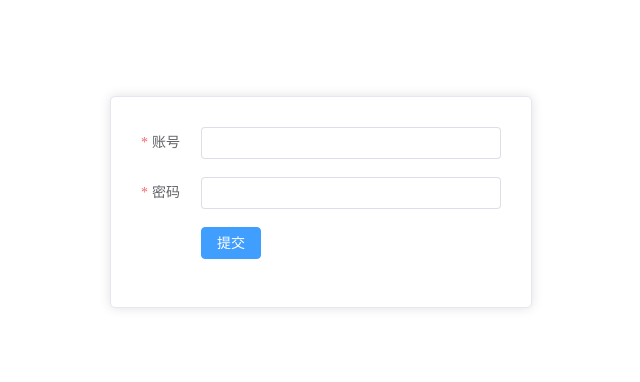
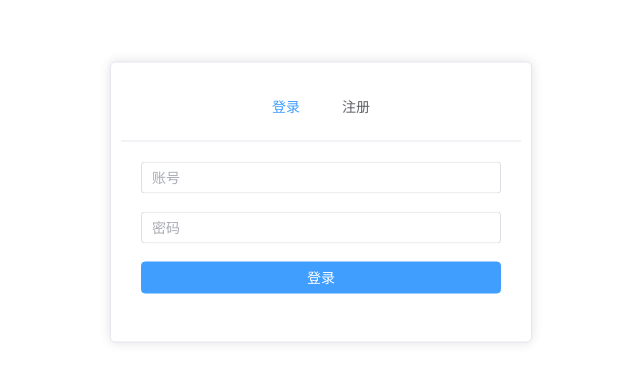
Before and after one commit to CoverGentle/vite-management, a Vue app: page /#/login in a window 1280 px wide. Shown: the part 198-580 px from the top of the page, without its empty margins (319-959 px from the left). Built offline with nearby package versions, Linux system fonts and the light colour scheme.

Commit message:
注册+鉴权数据获取

```diff
--- a/components.d.ts
+++ b/components.d.ts
@@ -25,11 +25,15 @@ declare module '@vue/runtime-core' {
     ElMenu: typeof import('element-plus/es')['ElMenu']
     ElMenuItem: typeof import('element-plus/es')['ElMenuItem']
     ElMenuItemGroup: typeof import('element-plus/es')['ElMenuItemGroup']
+    ElRadioButton: typeof import('element-plus/es')['ElRadioButton']
+    ElRadioGroup: typeof import('element-plus/es')['ElRadioGroup']
     ElRow: typeof import('element-plus/es')['ElRow']
     ElSubmenu: typeof import('element-plus/es')['ElSubmenu']
     ElSubMenu: typeof import('element-plus/es')['ElSubMenu']
     ElTable: typeof import('element-plus/es')['ElTable']
     ElTableColumn: typeof import('element-plus/es')['ElTableColumn']
+    ElTabPane: typeof import('element-plus/es')['ElTabPane']
+    ElTabs: typeof import('element-plus/es')['ElTabs']
     RouterLink: typeof import('vue-router')['RouterLink']
     RouterView: typeof import('vue-router')['RouterView']
   }
--- a/src/untils/api/index.ts
+++ b/src/untils/api/index.ts
@@ -19,12 +19,13 @@ export const getUserList = ()=>{
         }
       )
 }
-// {
-//   return request(
-//     {
-//       url: '/jwtLogin',
-//       method: 'post',
-//       data
-//     }
-//   )
-// }
+// 注册
+export const registerUser = (data:{username:string,password:string})=>{
+  return request(
+    {
+      url: '/user/register',
+      method: 'post',
+      data
+    }
+    )
+}
--- a/src/view/homeFrame/aside/aside.vue
+++ b/src/view/homeFrame/aside/aside.vue
@@ -1,6 +1,6 @@
 <template>
   <div class="aside-contianer">
-    <el-menu default-active="/firstView" router class="el-menu-vertical-demo" @open="handleOpen" @close="handleClose">
+    <el-menu  default-active="/firstView" router class="el-menu-vertical-demo" @open="handleOpen" @close="handleClose">
     <!-- <el-sub-menu index="1">
       <template #title>
         <el-icon>
--- a/src/view/homepage/home.vue
+++ b/src/view/homepage/home.vue
@@ -21,4 +21,7 @@ import Header from '../homeFrame/header/header.vue';
 </script>
 
 <style lang='less' scoped>
+  .el-container{
+    height: 100%;
+  }
 </style>
--- a/src/view/login.vue
+++ b/src/view/login.vue
@@ -1,51 +1,68 @@
 <template>
   <el-card class="box-card">
-    <el-form
-    :model="ruleForm"
-    status-icon
-    :rules="rules"
-    ref="ruleFormRef"
-    label-width="60px"
-    label-position="left"
-    class="loginForm"
-  >
-    <el-form-item label="账号" prop="username">
-      <el-input
-        type="text"
-        v-model="ruleForm.username"
-        autocomplete="off"
-      ></el-input>
+    <template #header>
+      <div class="card-header">
+        <el-button :type="isBox ? 'primary' :''" text @click="loginBox">登录</el-button>
+        <el-button :type="isBox ? '' :'primary'" text @click="registerBox">注册</el-button>
+      </div>
+    </template>
+    <div class="login" v-if="isBox">
+      <el-form :model="ruleForm" status-icon :rules="rules" ref="ruleFormRef" label-position="left" class="loginForm">
+      <el-form-item prop="username">
+        <el-input type="text" v-model="ruleForm.username" autocomplete="off" placeholder="账号"></el-input>
       </el-form-item>
-    <el-form-item label="密码" prop="password">
-      <el-input
-        type="password"
-        v-model="ruleForm.password"
-        autocomplete="off"
-      ></el-input>
+      <el-form-item prop="password">
+        <el-input type="password" v-model="ruleForm.password" autocomplete="off" placeholder="密码"></el-input>
       </el-form-item>
-    <el-form-item>
-      <el-button type="primary" @click="submitForm()" >提交</el-button>
+      <el-form-item class="btn-primary">
+        <el-button type="primary" @click="submitForm()">登录</el-button>
       </el-form-item>
       </el-form>
+    </div>
+    <div class="register" v-else>
+      <el-form :model="registerForm" status-icon :rules="rules" ref="registerFormRef" label-position="left" class="loginForm">
+      <el-form-item prop="username">
+        <el-input type="text" v-model="registerForm.username" autocomplete="off" placeholder="账号"></el-input>
+      </el-form-item>
+      <el-form-item prop="password">
+        <el-input type="password" v-model="registerForm.password" autocomplete="off" placeholder="密码"></el-input>
+      </el-form-item>
+      <el-form-item prop="password">
+        <el-input type="password" v-model="registerForm.resPassword" autocomplete="off" placeholder="确认密码"></el-input>
+      </el-form-item>
+      <el-form-item class="btn-primary">
+        <el-button type="primary" @click="acceptForm()">注册</el-button>
+      </el-form-item>
+      </el-form>
+    </div>
+
   </el-card>
 </template>
 
 <script setup lang='ts'>
 import { ElMessage } from 'element-plus'
-import { reactive, toRefs, ref} from 'vue';
+import { reactive, toRefs, ref } from 'vue';
 import { useRouter } from 'vue-router';
-import {jwtLogin }from '../untils/api/index'
+import { jwtLogin,registerUser } from '../untils/api/index'
 const state = reactive({
-    ruleForm:{
-      username:'',
-      password:''
+  ruleForm: {
+    username: '',
+    password: ''
   }
 })
+
+const registerForm = reactive({
+  username:'',
+  password:'',
+  resPassword:''
+})
+const isBox = ref(true)
 let router = useRouter()
 // 校验规则
-  let {ruleForm} = toRefs(state)
+let { ruleForm } = toRefs(state)
 // 获取el-form的对象
 let ruleFormRef = ref()
+let registerFormRef = ref()
 // 自定义校验密码
 // const validatePassword = (rule:unknown,value:any,callback:any) =>{
 //   if(value == ""){
@@ -56,35 +73,63 @@ import {jwtLogin }from '../untils/api/index'
 // }
 // rules校验规则
 const rules = reactive({
-    username:[{required:true,message:'用户名不能为空',trigger:'blur'}],
-    password:[{required:true,message:'密码不能为空',trigger:'blur'}]
+  username: [{ required: true, message: '用户名不能为空', trigger: 'blur' }],
+  password: [{ required: true, message: '密码不能为空', trigger: 'blur' }]
 })
-  // 方法
-  const submitForm = async ()=>{
-    ruleFormRef.value.validate().then(()=>{
+
+
+// 登录box
+const loginBox = ()=>{
+  isBox.value = true
+}
+// 注册box
+const registerBox = ()=>{
+  isBox.value = false
+}
+// 登录
+const submitForm = async () => {
+  ruleFormRef.value.validate().then(() => {
     jwtLogin({
-        username:ruleForm.value.username,
-        password:ruleForm.value.password
+      username: ruleForm.value.username,
+      password: ruleForm.value.password
     })
-      .then((res)=>{
-        if(res.code == 2000){
-          localStorage.setItem('token',res.token)
+      .then((res) => {
+        if (res.code == 2000) {
+          localStorage.setItem('token', res.token)
           router.push('/home')
+          ElMessage.success(res.msg)
+        } else {
+          ElMessage.error(res.msg)
+        }
+
+      })
+  }).catch(() => {
+    console.log('catch');
+
+  })
+}
+
+// 注册账号
+const acceptForm = ()=>{
+  registerFormRef.value.validate().then(()=>{
+    if(registerForm.password !=registerForm.resPassword){
+      ElMessage.error("确认密码和密码不相同")
+    }else{
+      registerUser({
+      username: registerForm.username,
+      password: registerForm.password
+    }).then(res=>{
+      if(res.code === 2000){
+        isBox.value = true
         ElMessage.success(res.msg)
       }else{
         ElMessage.error(res.msg)
       }
-        // localStorage.setItem()
-        // console.log(res);
+    })
+    }
 
   })
 
-      // console.log('then');
-
-    }).catch(()=>{
-      console.log('catch');
-
-    })
 }
 </script>
 
@@ -97,5 +142,28 @@ import {jwtLogin }from '../untils/api/index'
   top: 50%;
   transform: translate(-50%, -50%);
   border-radius: 5px;
+
+  .el-card__header {
+    .card-header {
+      text-align: center;
+    }
+
+  }
+
+  .loginForm {
+    .btn-primary {
+      /deep/ .el-form-item__content {
+        justify-content: center;
+
+        .el-button {
+          width: 100%
+        }
+      }
+    }
+
+    .card-header {
+      text-align: center;
+    }
+  }
 }
 </style>
--- a/src/view/pages/userManagement.vue
+++ b/src/view/pages/userManagement.vue
@@ -3,7 +3,9 @@
     <el-table :data="tableData" style="width: 100%">
     <el-table-column prop="id" label="id" width="180" />
     <el-table-column prop="username" label="账号" width="180" />
-    <el-table-column label="Operations">
+    <el-table-column prop="createdAt" label="创建时间" width="220" />
+    <el-table-column prop="updatedAt" label="更新时间" width="220" />
+    <el-table-column label="操作">
       <template #default="scope">
         <el-button size="small" @click="handleEdit(scope.$index, scope.row)"
           >Edit</el-button
```
Lines whose indentation alone changed are shown as unchanged.
